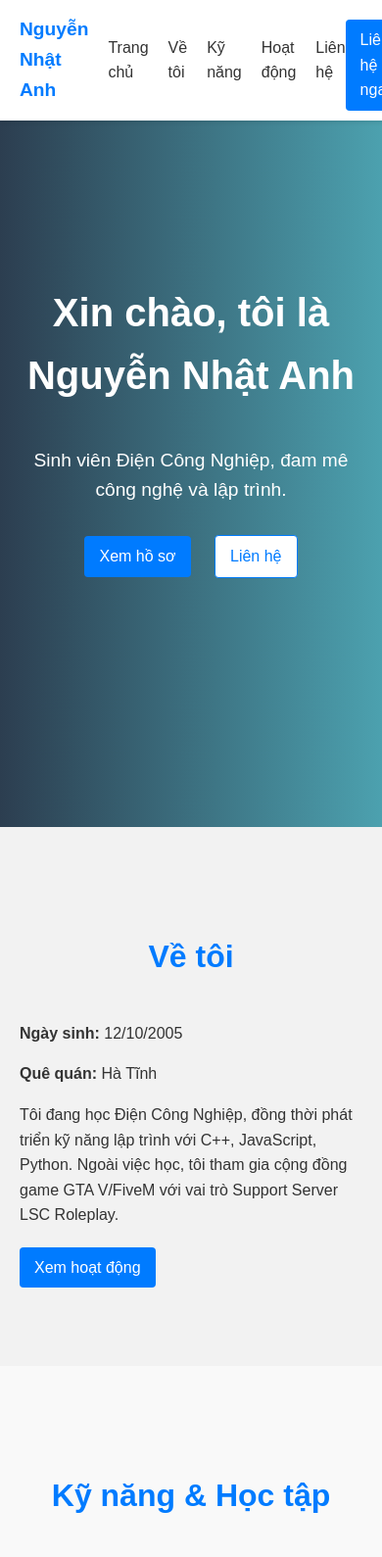
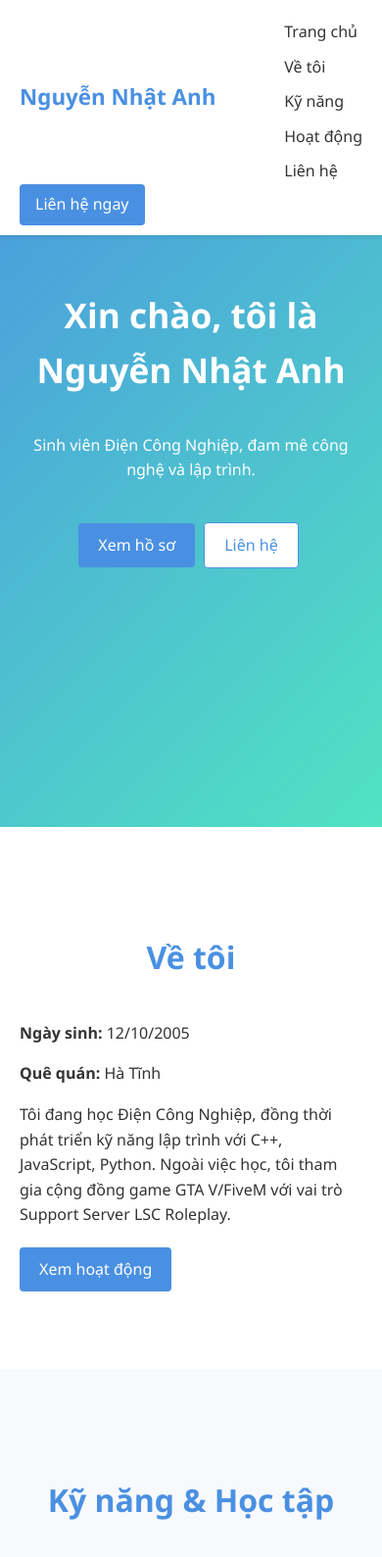
Before and after one commit to Yukito25/nguyen-nhat-anh, a plain HTML site: page index.html in a window 390 px wide. Shown: the top 1589 px of the page at 98% size. Drawn offline with Linux system fonts and the light colour scheme.

Commit message:
Improve layout, colors & responsiveness; update Discord link

```diff
--- a/index.html
+++ b/index.html
@@ -5,13 +5,32 @@
   <meta name="viewport" content="width=device-width, initial-scale=1.0" />
   <title>Nguyễn Nhật Anh – Portfolio</title>
   <style>
+    /* CSS Variables for easy color management */
+    :root {
+      --primary: #4a90e2;
+      --secondary: #50e3c2;
+      --background: #f7f9fc;
+      --text: #333;
+      --light: #ffffff;
+    }
+
     /* Reset and base styles */
+    * {
+      box-sizing: border-box;
+    }
+
     body {
       margin: 0;
-      font-family: Arial, sans-serif;
+      font-family: "Segoe UI", Tahoma, Geneva, Verdana, sans-serif;
       line-height: 1.6;
-      background-color: #f9f9f9;
-      color: #333;
+      background-color: var(--background);
+      color: var(--text);
+      scroll-behavior: smooth;
+    }
+
+    a {
+      color: inherit;
+      text-decoration: none;
     }
 
     /* Header */
@@ -19,77 +38,87 @@
       position: fixed;
       top: 0;
       width: 100%;
-      background-color: #fff;
+      background-color: var(--light);
       box-shadow: 0 2px 4px rgba(0, 0, 0, 0.1);
       display: flex;
       justify-content: space-between;
       align-items: center;
-      padding: 10px 20px;
+      padding: 10px 30px;
       z-index: 1000;
+      flex-wrap: wrap;
     }
 
     header .logo {
-      font-size: 1.2rem;
+      font-size: 1.4rem;
       font-weight: bold;
-      color: #007bff;
+      color: var(--primary);
     }
 
     nav ul {
-      list-style-type: none;
+      list-style: none;
       margin: 0;
       padding: 0;
       display: flex;
-    }
-
-    nav ul li {
-      margin-left: 20px;
+      gap: 20px;
     }
 
     nav ul li a {
-      text-decoration: none;
-      color: #333;
       font-weight: 500;
+      color: var(--text);
       transition: color 0.2s ease;
     }
 
     nav ul li a:hover {
-      color: #007bff;
+      color: var(--primary);
     }
 
-    /* Button styles */
+    .highlight-button {
+      background-color: var(--primary);
+      color: var(--light);
+      padding: 8px 16px;
+      border-radius: 4px;
+      font-weight: 500;
+      transition: background-color 0.2s ease;
+    }
+
+    .highlight-button:hover {
+      background-color: #357ABD;
+    }
+
+    /* Buttons */
+    .btn-primary,
+    .btn-secondary {
+      display: inline-block;
+      padding: 10px 20px;
+      border-radius: 4px;
+      margin: 10px 5px 0 0;
+      cursor: pointer;
+      transition: background-color 0.2s ease, color 0.2s ease;
+    }
+
     .btn-primary {
-      background-color: #007bff;
-      color: #fff;
-      padding: 8px 15px;
-      border-radius: 4px;
-      text-decoration: none;
-      display: inline-block;
-      margin-top: 10px;
+      background-color: var(--primary);
+      color: var(--light);
     }
 
     .btn-primary:hover {
-      background-color: #0056b3;
+      background-color: #357ABD;
     }
 
     .btn-secondary {
-      background-color: #fff;
-      color: #007bff;
-      border: 1px solid #007bff;
-      padding: 8px 15px;
-      border-radius: 4px;
-      text-decoration: none;
-      display: inline-block;
-      margin-top: 10px;
+      background-color: var(--light);
+      color: var(--primary);
+      border: 1px solid var(--primary);
     }
 
     .btn-secondary:hover {
-      background-color: #e0e0e0;
+      background-color: #eaf5fd;
     }
 
     /* Hero section */
     .hero {
-      background: linear-gradient(90deg, #2c3e50 0%, #4ca1af 100%);
-      color: #fff;
+      background: linear-gradient(135deg, var(--primary) 0%, var(--secondary) 100%);
+      color: var(--light);
       height: 100vh;
       display: flex;
       flex-direction: column;
@@ -100,73 +129,83 @@
     }
 
     .hero h1 {
-      font-size: 2.5rem;
+      font-size: 3rem;
       margin-bottom: 20px;
     }
 
     .hero p {
-      font-size: 1.2rem;
+      font-size: 1.25rem;
       margin-bottom: 30px;
-    }
-
-    .hero .buttons a {
-      margin: 0 10px;
+      max-width: 600px;
     }
 
     /* Sections */
-    main section {
+    section {
       padding: 80px 20px;
     }
 
-    main section:nth-of-type(even) {
-      background-color: #f2f2f2;
+    section:nth-of-type(even) {
+      background-color: var(--light);
     }
 
     .section-title {
       text-align: center;
       margin-bottom: 40px;
       font-size: 2rem;
-      color: #007bff;
+      color: var(--primary);
     }
 
-    .about-info,
-    .skills-list,
-    .projects-list,
-    .contact-info {
-      max-width: 800px;
+    .content-wrapper {
+      max-width: 900px;
       margin: 0 auto;
     }
 
-    .about-info p,
-    .contact-info p {
+    .content-wrapper p {
       margin-bottom: 10px;
     }
 
-    .skills-list ul,
-    .projects-list ul {
-      list-style-type: none;
+    ul.custom-list {
+      list-style: none;
       padding: 0;
     }
 
-    .skills-list li,
-    .projects-list li {
-      margin-bottom: 10px;
-    }
-
-    .contact-info div {
+    ul.custom-list li {
       margin-bottom: 10px;
     }
 
     /* Footer */
     footer {
-      background-color: #333;
-      color: #fff;
+      background-color: #202a3c;
+      color: #ccc;
       text-align: center;
-      padding: 20px 0;
+      padding: 30px 20px;
     }
 
     footer p {
       margin: 5px 0;
+    }
+
+    /* Responsive */
+    @media (max-width: 768px) {
+      nav ul {
+        flex-direction: column;
+        gap: 10px;
+        width: 100%;
+        align-items: flex-start;
+        margin-top: 10px;
+      }
+
+      header {
+        padding: 10px 20px;
+      }
+
+      .hero h1 {
+        font-size: 2.2rem;
+      }
+
+      .hero p {
+        font-size: 1rem;
+      }
     }
   </style>
 </head>
@@ -182,7 +221,7 @@
         <li><a href="#contact">Liên hệ</a></li>
       </ul>
     </nav>
-    <a class="btn-primary" href="#contact">Liên hệ ngay</a>
+    <a class="highlight-button" href="#contact">Liên hệ ngay</a>
   </header>
 
   <main>
@@ -190,7 +229,7 @@
     <section id="home" class="hero">
       <h1>Xin chào, tôi là Nguyễn Nhật Anh</h1>
       <p>Sinh viên Điện Công Nghiệp, đam mê công nghệ và lập trình.</p>
-      <div class="buttons">
+      <div>
         <a class="btn-primary" href="#about">Xem hồ sơ</a>
         <a class="btn-secondary" href="#contact">Liên hệ</a>
       </div>
@@ -199,14 +238,10 @@
     <!-- About Me -->
     <section id="about">
       <h2 class="section-title">Về tôi</h2>
-      <div class="about-info">
+      <div class="content-wrapper">
         <p><strong>Ngày sinh:</strong> 12/10/2005</p>
         <p><strong>Quê quán:</strong> Hà Tĩnh</p>
-        <p>
-          Tôi đang học Điện Công Nghiệp, đồng thời phát triển kỹ năng lập trình với
-          C++, JavaScript, Python. Ngoài việc học, tôi tham gia cộng đồng game
-          GTA V/FiveM với vai trò Support Server LSC Roleplay.
-        </p>
+        <p>Tôi đang học Điện Công Nghiệp, đồng thời phát triển kỹ năng lập trình với C++, JavaScript, Python. Ngoài việc học, tôi tham gia cộng đồng game GTA V/FiveM với vai trò Support Server LSC Roleplay.</p>
         <a class="btn-primary" href="#projects">Xem hoạt động</a>
       </div>
     </section>
@@ -214,8 +249,8 @@
     <!-- Skills & Learning -->
     <section id="skills">
       <h2 class="section-title">Kỹ năng &amp; Học tập</h2>
-      <div class="skills-list">
-        <ul>
+      <div class="content-wrapper">
+        <ul class="custom-list">
           <li><strong>Điện Công Nghiệp:</strong> đang học</li>
           <li><strong>Lập trình:</strong> C++, JavaScript, Python</li>
           <li><strong>Kỹ năng mềm:</strong> teamwork, xử lý tình huống cộng đồng</li>
@@ -227,49 +262,33 @@
     <!-- Projects / Activities -->
     <section id="projects">
       <h2 class="section-title">Hoạt động &amp; Dự án</h2>
-      <div class="projects-list">
-        <ul>
+      <div class="content-wrapper">
+        <ul class="custom-list">
           <li>
             <strong>Support Sever GTA V / FiveM / LSC Roleplay</strong><br />
             Vai trò: hỗ trợ người chơi, duy trì cộng đồng.<br />
-            <a href="https://discord.gg/lscrp" target="_blank">
-              Discord LSC Roleplay
-            </a>
+            <a href="https://discord.gg/lscroleplay" target="_blank">Discord LSC Roleplay</a>
           </li>
         </ul>
-        <a class="btn-primary" href="https://discord.gg/lscrp" target="_blank"
-          >Tham gia ngay</a
-        >
+        <a class="btn-primary" href="https://discord.gg/lscroleplay" target="_blank">Tham gia ngay</a>
       </div>
     </section>
 
     <!-- Contact -->
     <section id="contact">
       <h2 class="section-title">Liên hệ</h2>
-      <div class="contact-info">
+      <div class="content-wrapper">
         <p><strong>Facebook:</strong> Nguyễn Nhật Anh</p>
         <p>
           <strong>Email:</strong>
-          <a href="mailto:gaobac04@gmail.com">gaobac04@gmail.com</a> |
-          <a href="mailto:nhatanhdayne6@gmail.com"
-            >nhatanhdayne6@gmail.com</a
-          > |
-          <a href="mailto:babasuke2005@gmail.com">babasuke2005@gmail.com</a> |
-          <a href="mailto:riyu72611@gmail.com">riyu72611@gmail.com</a>
+          <a href="mailto:gaobac04@gmail.com">gaobac04@gmail.com</a> | <a href="mailto:nhatanhdayne6@gmail.com">nhatanhdayne6@gmail.com</a> | <a href="mailto:babasuke2005@gmail.com">babasuke2005@gmail.com</a> | <a href="mailto:riyu72611@gmail.com">riyu72611@gmail.com</a>
         </p>
         <p><strong>Discord:</strong> Yuki_7874</p>
-      </div>
-      <div>
-        <a class="btn-primary" href="mailto:gaobac04@gmail.com">Gửi Email</a>
-        <a
-          class="btn-secondary"
-          href="https://facebook.com/"
-          target="_blank"
-          >Kết nối Facebook</a
-        >
-        <a class="btn-primary" href="https://discord.gg/lscrp" target="_blank"
-          >Tham gia Discord</a
-        >
+        <div>
+          <a class="btn-primary" href="mailto:gaobac04@gmail.com">Gửi Email</a>
+          <a class="btn-secondary" href="https://facebook.com/" target="_blank">Kết nối Facebook</a>
+          <a class="btn-primary" href="https://discord.gg/lscroleplay" target="_blank">Tham gia Discord</a>
+        </div>
       </div>
     </section>
   </main>
```
